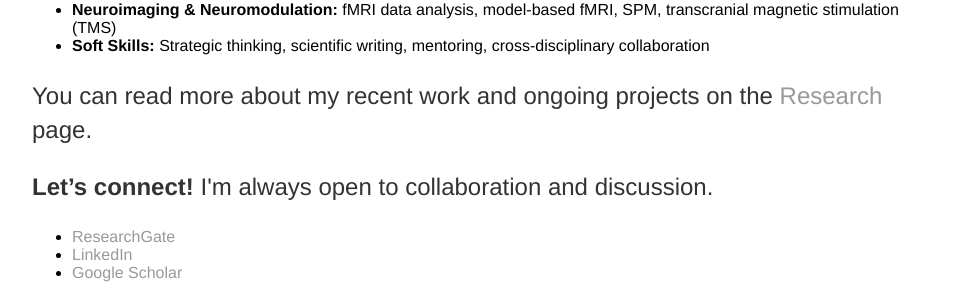
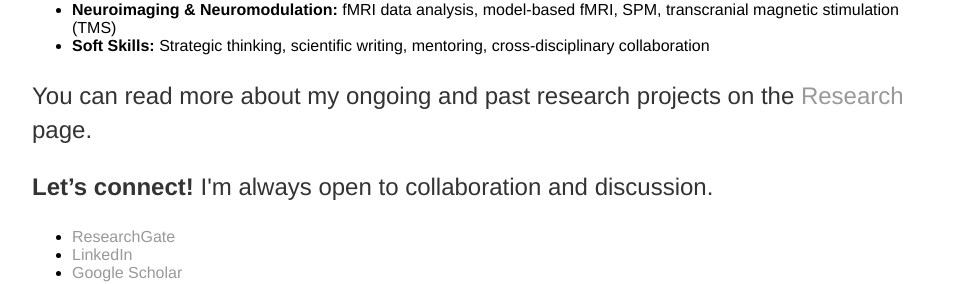
Before and after one commit to QingfangLiu/qingfangliu.github.io, a Jekyll site: the page built from index.html, in a window 1280 px wide. Shown: the part 718-1002 px from the top of the page, without its empty margins (160-1119 px from the left). Built offline with Jekyll 4.4.1, drawn with Linux system fonts in a browser that asks for light colours.

Commit message:
update main

```diff
--- a/index.html
+++ b/index.html
@@ -30,7 +30,7 @@ My work bridges cognitive psychology, neuroscience, and computational modeling t
 
 
 <p>
-You can read more about my recent work and ongoing projects on the <a href="/Research">Research</a> page.
+You can read more about my ongoing and past research projects on the <a href="/Research">Research</a> page.
 </p>
 
 
```
